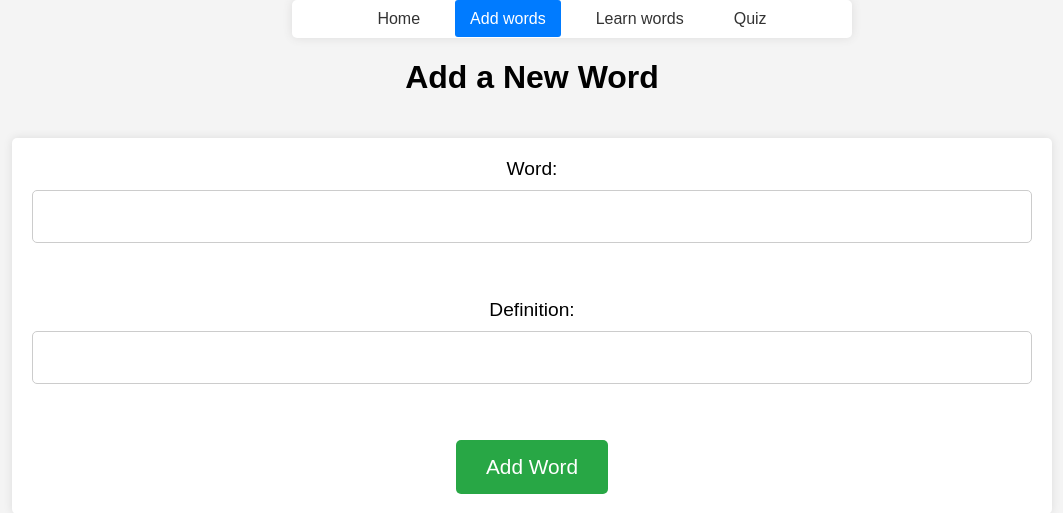
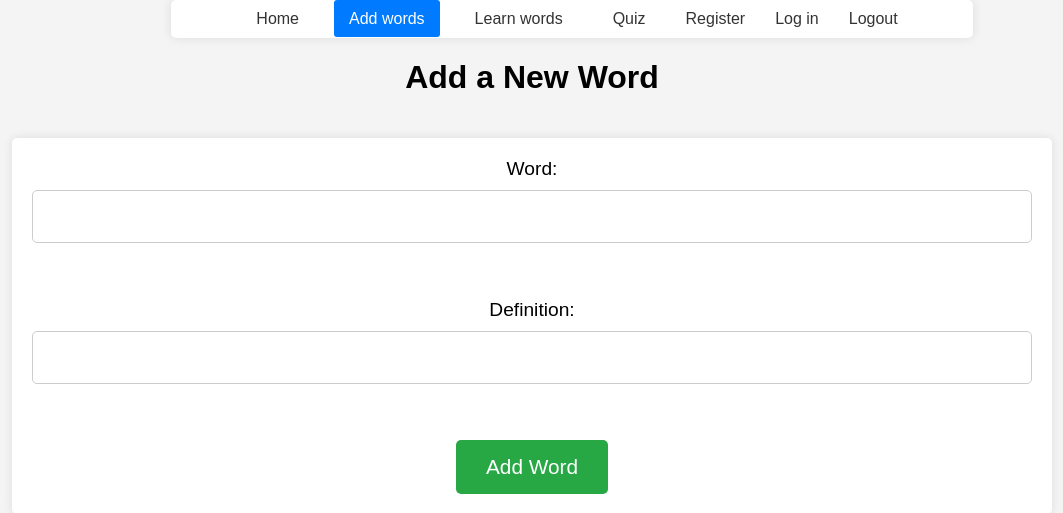
Before and after one commit to PiotrZawiej/Flash_Cards, a Python web app: template frontend/templates/addWords.html in a window 1280 px wide. Shown: the top 513 px of the page, without its empty margins (108-1171 px from the left). Run offline with Jinja, Linux system fonts and the light colour scheme; the template is opened without the code that fills it, so the values that code supplies are empty.

Commit message:
html changes

```diff
--- a/frontend/templates/addWords.html
+++ b/frontend/templates/addWords.html
@@ -16,6 +16,9 @@
                     <li class="nav-item"><a href="addWords.html" class="nav-link active">Add words</a></li>
                     <li class="nav-item"><a href="displayWords.html" class="nav-link">Learn words</a></li>
                     <li class="nav-item"><a href="quizWords.html" class="nav-link">Quiz</a></li>
+                    <li id="register-button"><a href="register.html" class="nav-link">Register</a></li>
+                    <li id="login-button"><a href="login.html" class="nav-link" >Log in</a></li>
+                    <li id="logout-button"><a href="#" class="nav-link" >Logout</a></li>
                 </ul>
             </header>
         </div>
@@ -31,5 +34,7 @@
     </form>
 
     <script src="scripts\addWordsScript.js"></script>
+    <script src="scripts\logedUser.js"></script>
+
 </body>
 </html>
--- a/frontend/templates/displayWords.html
+++ b/frontend/templates/displayWords.html
@@ -17,6 +17,9 @@
                     <li class="nav-item"><a href="addWords.html" class="nav-link ">Add words</a></li>
                     <li class="nav-item"><a href="displayWords.html" class="nav-link active">Learn words</a></li>
                     <li class="nav-item"><a href="quizWords.html" class="nav-link">Quiz</a></li>
+                    <li id="register-button"><a href="register.html" class="nav-link">Register</a></li>
+                    <li id="login-button"><a href="login.html" class="nav-link" >Log in</a></li>
+                    <li id="logout-button"><a href="#" class="nav-link" >Logout</a></li>
                 </ul>
             </header>
         </div>
@@ -26,5 +29,7 @@
     <div id="wordList"></div>
 
     <script src="scripts\displayWordsScript.js" type="module"></script>
+    <script src="scripts\logedUser.js"></script>
+
 </body>
 </html>
--- a/frontend/templates/mainPage.html
+++ b/frontend/templates/mainPage.html
@@ -20,8 +20,8 @@
             </ul>
         </header>
     </div>
-</nav>
+    </nav>
 
-    <script src="scripts\logedUser.js">
+    <script src="scripts\logedUser.js"></script>
 </body>
 </html>
--- a/frontend/templates/quizWords.html
+++ b/frontend/templates/quizWords.html
@@ -19,6 +19,9 @@
                     <li class="nav-item"><a href="addWords.html" class="nav-link ">Add words</a></li>
                     <li class="nav-item"><a href="displayWords.html" class="nav-link">Learn words</a></li>
                     <li class="nav-item"><a href="quizWords.html" class="nav-link active">Quiz</a></li>
+                    <li id="register-button"><a href="register.html" class="nav-link">Register</a></li>
+                    <li id="login-button"><a href="login.html" class="nav-link" >Log in</a></li>
+                    <li id="logout-button"><a href="#" class="nav-link" >Logout</a></li>
                 </ul>
             </header>
         </div>
@@ -28,5 +31,7 @@
     <div id="quizContainer"></div>
 
     <script src="scripts\quizWords.js"></script>
+    <script src="scripts\logedUser.js"></script>
+
 </body>
 </html>
```
Also changed, not shown: frontend/templates/scripts/addFlashcardSet.js (added).
